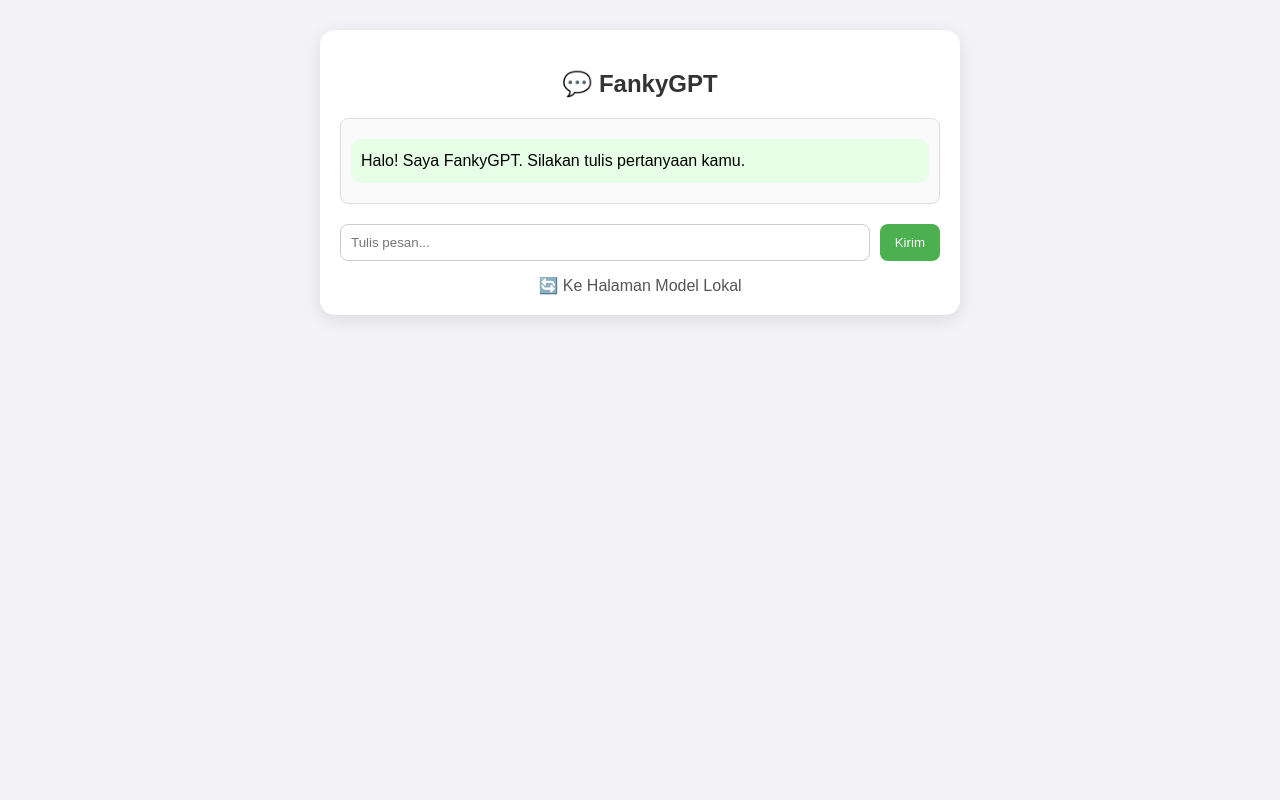
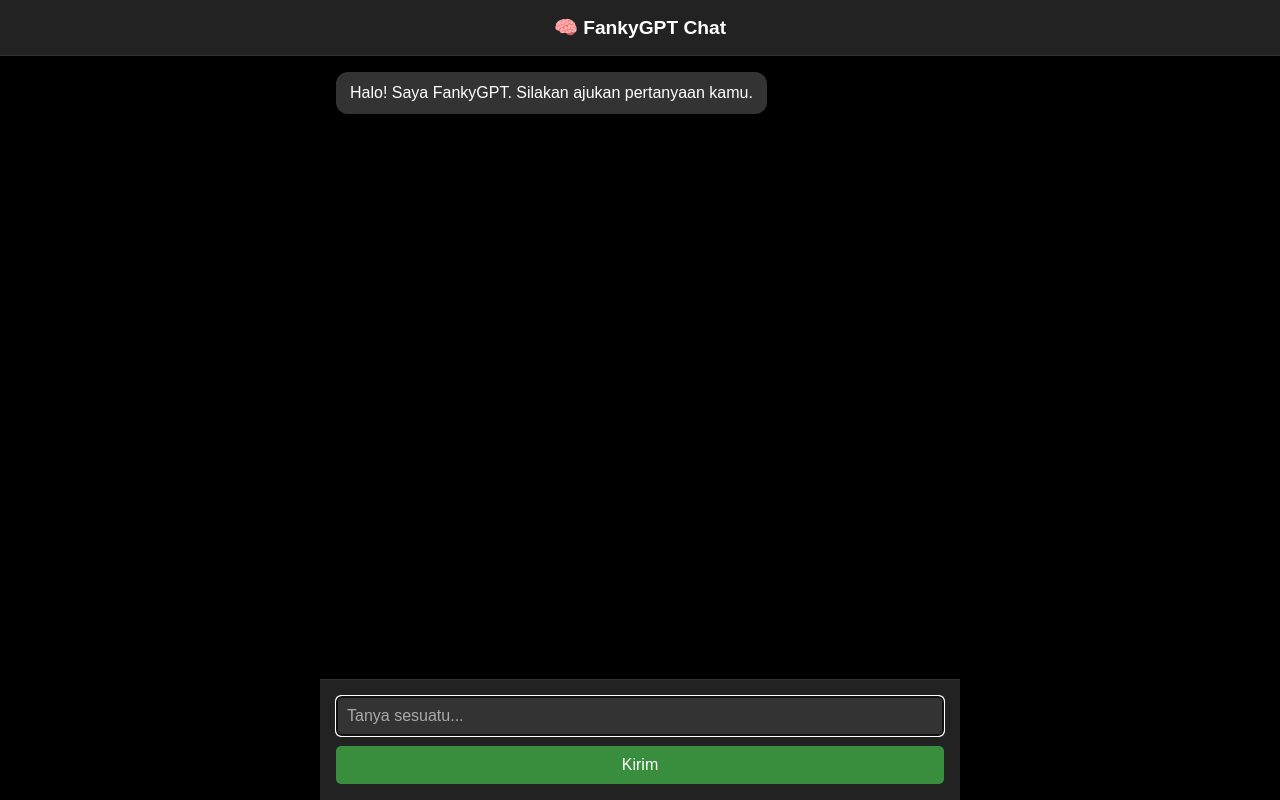
Before and after one commit to fanky86/fankyGPT, a FastAPI app: page / in a window 1280 px wide. Run offline with FastAPI, Linux system fonts and the light colour scheme.

Commit message:
Update index.html

```diff
--- a/templates/index.html
+++ b/templates/index.html
@@ -2,120 +2,124 @@
 <html lang="id">
 <head>
   <meta charset="UTF-8">
-  <title>💬 FankyGPT (ChatGPT)</title>
+  <title>FankyGPT Chat</title>
   <meta name="viewport" content="width=device-width, initial-scale=1.0">
   <style>
+    * { box-sizing: border-box; }
+
     body {
+      margin: 0;
       font-family: Arial, sans-serif;
-      background-color: #f4f4f8;
-      margin: 0;
-      padding: 0;
+      background-color: #000;
+      color: #fff;
       display: flex;
-      justify-content: center;
+      flex-direction: column;
+      height: 100vh;
+    }
+
+    header {
+      padding: 1rem;
+      text-align: center;
+      background-color: #222;
+      font-size: 1.2rem;
+      font-weight: bold;
+      border-bottom: 1px solid #333;
+      flex-shrink: 0;
+    }
+
+    .content-wrapper {
+      width: 100%;
+      max-width: 100%;
+      margin: 0 auto;
+      display: flex;
+      flex-direction: column;
+      flex: 1;
+    }
+
+    @media (min-width: 768px) {
+      .content-wrapper { max-width: 50%; }
     }
 
     .chat-container {
-      width: 100%;
-      max-width: 600px;
-      background-color: #fff;
-      margin: 30px auto;
-      padding: 20px;
-      border-radius: 15px;
-      box-shadow: 0 5px 20px rgba(0,0,0,0.1);
+      flex: 1;
+      overflow-y: auto;
+      padding: 1rem;
+      display: flex;
+      flex-direction: column;
+      gap: 10px;
+      background-color: #000;
     }
 
-    .chat-container h2 {
-      text-align: center;
-      color: #333;
+    .bubble {
+      background-color: #000;
+      color: #fff;
+      padding: 10px 14px;
+      border-radius: 12px;
+      word-wrap: break-word;
+      font-size: 1rem;
+      line-height: 1.4;
+      max-width: 100%;
     }
 
-    .chat-box {
-      max-height: 400px;
-      overflow-y: auto;
-      padding: 10px;
-      margin-bottom: 20px;
-      border: 1px solid #ddd;
-      border-radius: 8px;
-      background-color: #fafafa;
+    .user { align-self: flex-end; background-color: #1e1e1e; }
+    .bot { align-self: flex-start; background-color: #333; }
+
+    form {
+      display: flex;
+      flex-direction: column;
+      padding: 1rem;
+      background-color: #222;
+      border-top: 1px solid #333;
+      flex-shrink: 0;
     }
 
-    .message {
-      margin: 10px 0;
+    input[type="text"] {
       padding: 10px;
-      border-radius: 10px;
-      line-height: 1.5;
+      font-size: 1rem;
+      border: 1px solid #444;
+      border-radius: 5px;
+      margin-bottom: 10px;
+      background-color: #333;
+      color: #fff;
     }
 
-    .user {
-      background-color: #dff0ff;
-      text-align: right;
-    }
+    input[type="text"]::placeholder { color: #aaa; }
 
-    .bot {
-      background-color: #e6ffe6;
-      text-align: left;
-    }
-
-    .input-form {
-      display: flex;
-      gap: 10px;
-    }
-
-    .input-form input[type="text"] {
-      flex: 1;
+    button {
       padding: 10px;
-      border-radius: 8px;
-      border: 1px solid #ccc;
-    }
-
-    .input-form button {
-      padding: 10px 15px;
-      background-color: #4caf50;
+      font-size: 1rem;
+      background-color: #388e3c;
+      border: none;
+      border-radius: 5px;
       color: white;
-      border: none;
-      border-radius: 8px;
       cursor: pointer;
     }
 
-    .input-form button:hover {
-      background-color: #45a049;
-    }
-
-    .nav {
-      text-align: center;
-      margin-top: 15px;
-    }
-
-    .nav a {
-      text-decoration: none;
-      color: #555;
-    }
-
-    .nav a:hover {
-      text-decoration: underline;
-    }
+    button:hover { background-color: #2e7d32; }
   </style>
 </head>
 <body>
-  <div class="chat-container">
-    <h2>💬 FankyGPT</h2>
-    <div class="chat-box" id="chat-box">
+  <header>🧠 FankyGPT Chat</header>
+
+  <div class="content-wrapper">
+    <div class="chat-container" id="chat-box">
       {% if chat_input and chat_response %}
-        <div class="message user"><strong>Kamu:</strong> {{ chat_input }}</div>
-        <div class="message bot"><strong>FankyGPT:</strong> {{ chat_response }}</div>
+        <div class="bubble user"><strong>Kamu:</strong> {{ chat_input }}</div>
+        <div class="bubble bot"><strong>FankyGPT:</strong> {{ chat_response }}</div>
       {% else %}
-        <div class="message bot">Halo! Saya FankyGPT. Silakan tulis pertanyaan kamu.</div>
+        <div class="bubble bot">Halo! Saya FankyGPT. Silakan ajukan pertanyaan kamu.</div>
       {% endif %}
     </div>
 
-    <form method="post" action="/chat-gpt" class="input-form">
-      <input type="text" name="message" placeholder="Tulis pesan..." required>
+    <form method="post" action="/chat-gpt">
+      <input type="text" name="message" placeholder="Tanya sesuatu..." required autofocus autocomplete="off">
       <button type="submit">Kirim</button>
     </form>
+  </div>
 
-    <div class="nav">
-      <a href="/lokal">🔄 Ke Halaman Model Lokal</a>
-    </div>
-  </div>
+  <script>
+    const chatBox = document.getElementById('chat-box');
+    chatBox.scrollTop = chatBox.scrollHeight;
+  </script>
 </body>
 </html>
```
